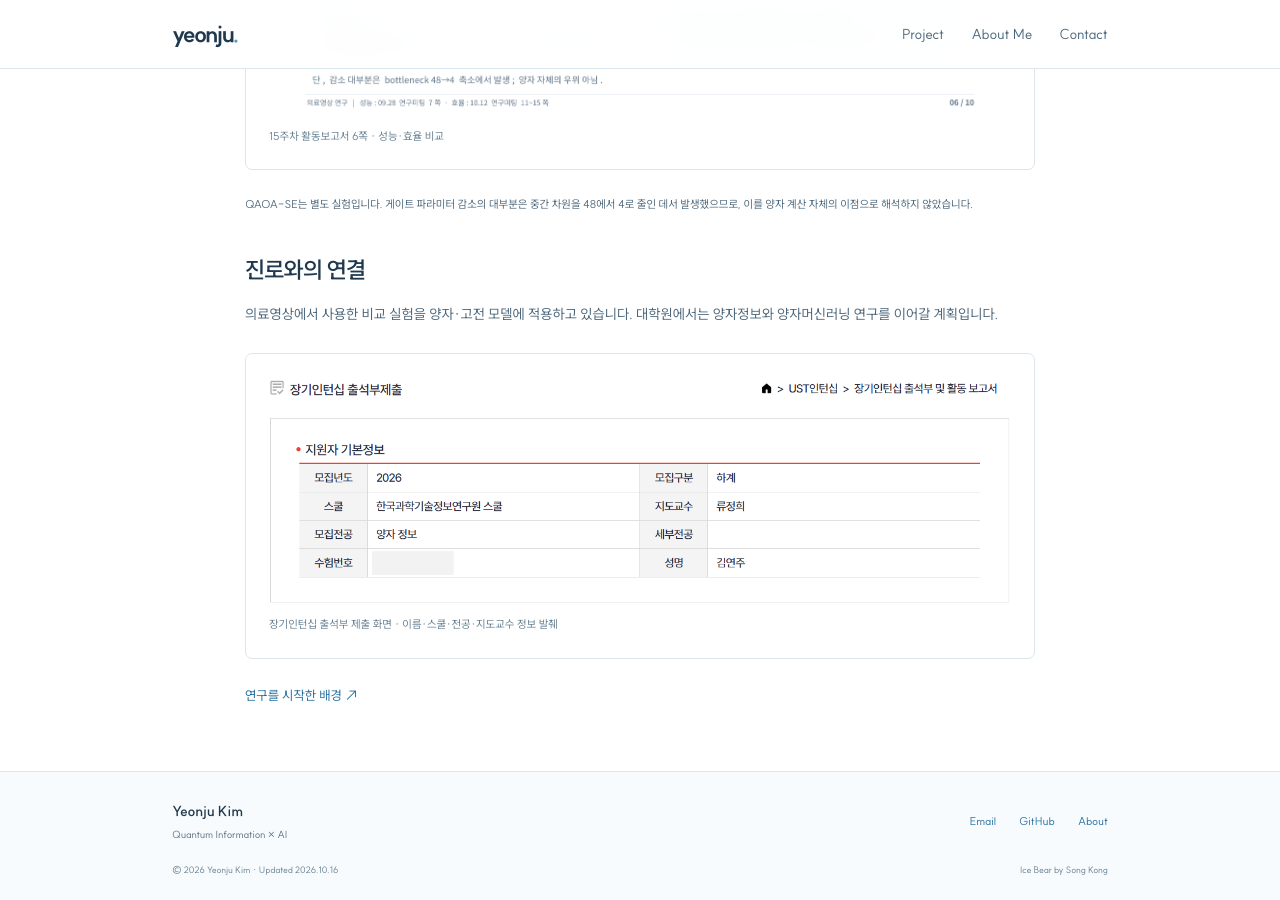
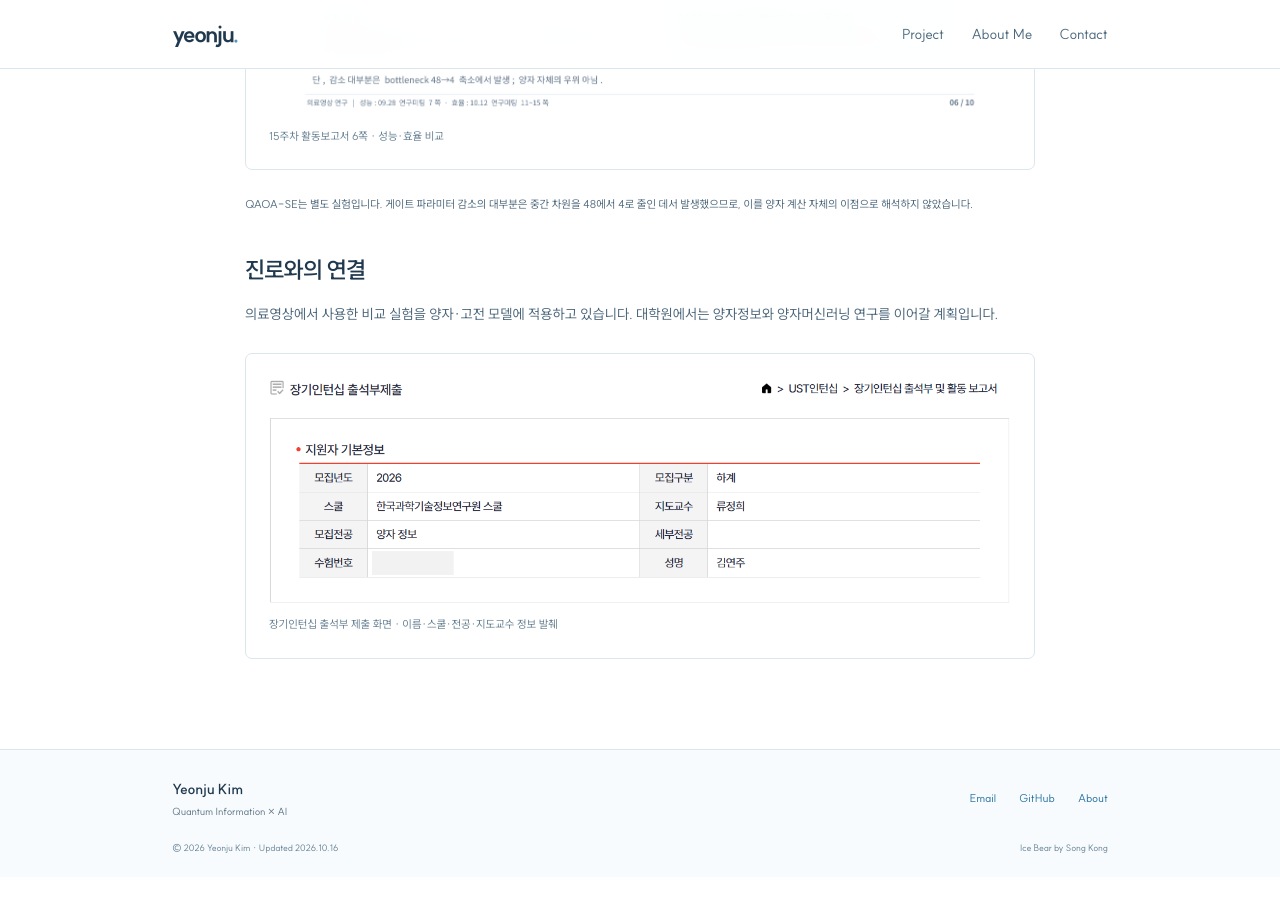
Before and after one commit to KimYeonJuu/KimYeonJuu.github.io, a Jekyll site: the page built from research/quantum.html, in a window 1280 px wide and 900 px high, scrolled down 2315 px. Built offline with Jekyll 4.4.1, drawn with Linux system fonts in a browser that asks for light colours; after the commit the page ends 3192 px from its top, so only the background shows below that.

Commit message:
Remove standalone About page from publication and unify detail button labels

```diff
--- a/_config.yml
+++ b/_config.yml
@@ -6,4 +6,4 @@
 lang: ko
 timezone: Asia/Seoul
 markdown: kramdown
-exclude: [Gemfile, Gemfile.lock, README.md, THEME-LICENSE.txt, journey.html, cv.html, evidence.html]
+exclude: [Gemfile, Gemfile.lock, README.md, THEME-LICENSE.txt, journey.html, cv.html, evidence.html, about.html]
--- a/research/quantum.html
+++ b/research/quantum.html
@@ -14,4 +14,4 @@
 <p>3개 시드의 평균과 표준편차를 비교했습니다. QAOA 모델은 고전 TFM과 비슷한 성능을 보였고, MedCLIP보다 정확도가 일관되게 높지는 않았습니다.</p>
 <figure><a href="../assets/evidence/quantum-results.png" data-proof><img src="../assets/evidence/quantum-results.png" alt="MedCLIP, 고전 TFM, 두 QAOA 모델의 3개 시드 성능과 별도 QAOA-SE 실험의 효율 분석" loading="lazy"></a><figcaption>15주차 활동보고서 6쪽 · 성능·효율 비교</figcaption></figure>
 <p class="small">QAOA-SE는 별도 실험입니다. 게이트 파라미터 감소의 대부분은 중간 차원을 48에서 4로 줄인 데서 발생했으므로, 이를 양자 계산 자체의 이점으로 해석하지 않았습니다.</p>
-<h2>진로와의 연결</h2><p>의료영상에서 사용한 비교 실험을 양자·고전 모델에 적용하고 있습니다. 대학원에서는 양자정보와 양자머신러닝 연구를 이어갈 계획입니다.</p><figure><a href="../assets/evidence/ust-kisti.png" data-proof><img src="../assets/evidence/ust-kisti.png" alt="UST 장기인턴십 출석부 제출 화면의 김연주, KISTI 스쿨, 양자정보 전공과 지도교수"></a><figcaption>장기인턴십 출석부 제출 화면 · 이름·스쿨·전공·지도교수 정보 발췌</figcaption></figure><div class="links"><a href="../about.html#quantum-story">연구를 시작한 배경 ↗</a></div></article></div></section>
+<h2>진로와의 연결</h2><p>의료영상에서 사용한 비교 실험을 양자·고전 모델에 적용하고 있습니다. 대학원에서는 양자정보와 양자머신러닝 연구를 이어갈 계획입니다.</p><figure><a href="../assets/evidence/ust-kisti.png" data-proof><img src="../assets/evidence/ust-kisti.png" alt="UST 장기인턴십 출석부 제출 화면의 김연주, KISTI 스쿨, 양자정보 전공과 지도교수"></a><figcaption>장기인턴십 출석부 제출 화면 · 이름·스쿨·전공·지도교수 정보 발췌</figcaption></figure></article></div></section>
```
Also changed, not shown: index.html (+1 -1 lines).
